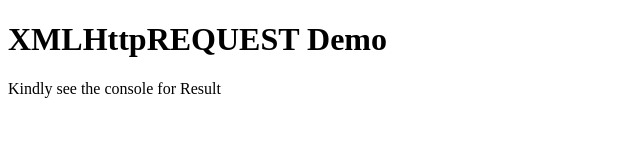
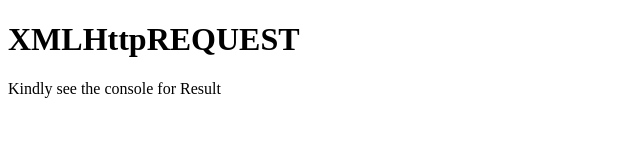
Before and after one commit to ksanthoshfsd/DAY-3-TASK, a plain HTML site: page DAY 3 TASK/index.html in a window 1280 px wide. Shown: the whole page, without its empty margins (0-640 px from the left). Drawn offline with Linux system fonts and the light colour scheme; no server answers.

Commit message:
Heading Updated

```diff
--- a/DAY 3 TASK/index.html
+++ b/DAY 3 TASK/index.html
@@ -6,7 +6,7 @@
     <title>Day 3</title>
 </head>
 <body>
-    <h1>XMLHttpREQUEST Demo</h1>
+    <h1>XMLHttpREQUEST</h1>
     <p>Kindly see the console for Result</p>
     <script src="script.js"></script>
 </body>
```
